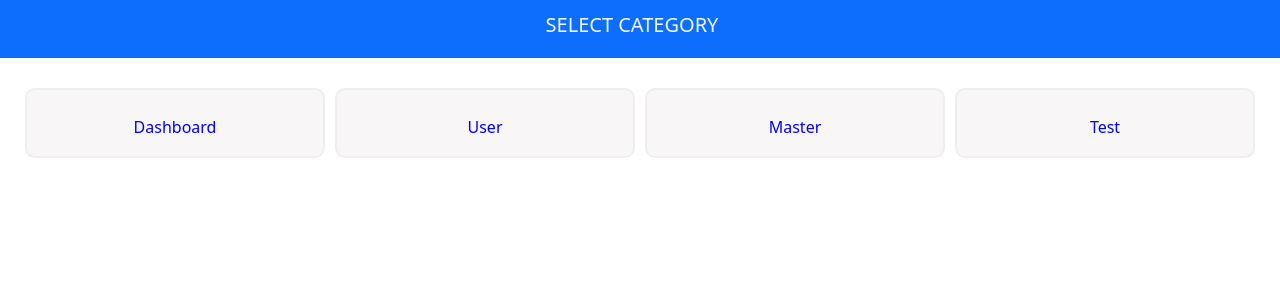
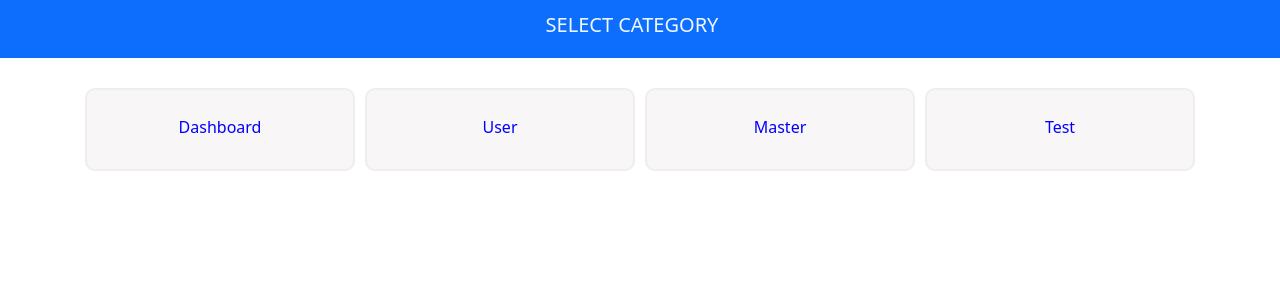
Before and after one commit to Rintugithub/Angular-Tasks, an Angular app: page / in a window 1280 px wide. Shown: the top 300 px of the page. Built offline with nearby package versions, Linux system fonts and the light colour scheme.

Commit message:
width  updated

```diff
--- a/src/app/category/category.component.css
+++ b/src/app/category/category.component.css
@@ -14,8 +14,8 @@
 
  padding-top: 25px;
   cursor: pointer;
-  width: 300px;
-  height: 70px;
+  width: 270px;
+  height: 83px;
   background-color: #f8f6f6;
   color: blue;
   border-radius: 10px;
@@ -40,7 +40,7 @@
 
  background-color: #f8f6f6;
   padding: 10px;
-  width: 180px;
+  width: 170px;
   border-radius: 10px;
   border:2px solid #eee;
   color: blue;
```
